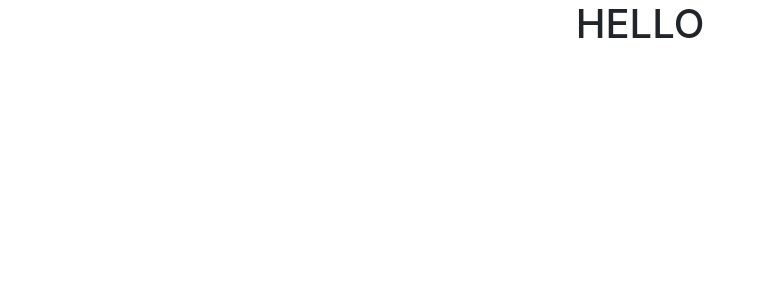
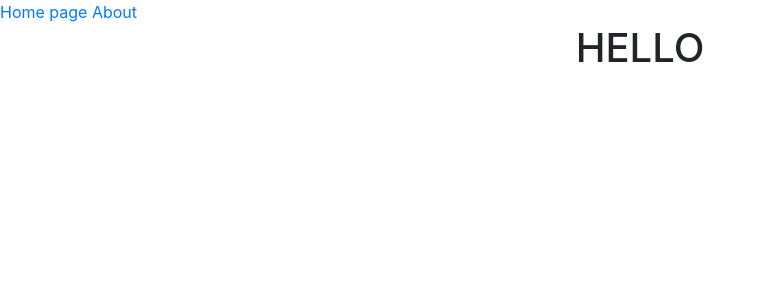
Before and after one commit to JonasKabalo/jonaskabalodev, a Nuxt app: page / in a window 1280 px wide. Shown: the top 300 px of the page, without its empty margins (0-765 px from the left). Built offline with nearby package versions, Linux system fonts and the light colour scheme.

Commit message:
add @nuxtjs/pwa + it's config, created a default vue for link pages (router = Nuxt)

```diff
--- /dev/null
+++ b/layouts/default.vue
@@ -0,0 +1,21 @@
+<template>
+  <div>
+    <NuxtLink to="/">
+      Home page
+    </NuxtLink>
+    <NuxtLink to="/about">
+      About
+    </NuxtLink>
+    <Nuxt />
+  </div>
+</template>
+
+<script>
+export default {
+
+}
+</script>
+
+<style>
+
+</style>
--- a/nuxt.config.js
+++ b/nuxt.config.js
@@ -1,5 +1,6 @@
 export default {
   target: 'static',
+  dev: process.env.NODE_ENV !== 'production',
 
   // Global page headers: https://go.nuxtjs.dev/config-head
   head: {
@@ -10,7 +11,7 @@ export default {
     meta: [
       { charset: 'utf-8' },
       { name: 'viewport', content: 'width=device-width, initial-scale=1' },
-      { hid: 'description', name: 'description', content: 'Portfolio of a Dev Inspiration' },
+      { hid: 'description', name: 'description', content: '' },
       { name: 'format-detection', content: 'telephone=no' }
     ],
     link: [
@@ -32,7 +33,8 @@ export default {
   // Modules for dev and build (recommended): https://go.nuxtjs.dev/config-modules
   buildModules: [
     // https://go.nuxtjs.dev/eslint
-    '@nuxtjs/eslint-module'
+    '@nuxtjs/eslint-module',
+    '@nuxtjs/pwa'
   ],
 
   // Modules: https://go.nuxtjs.dev/config-modules
@@ -46,6 +48,15 @@ export default {
   // Axios module configuration: https://go.nuxtjs.dev/config-axios
   axios: {},
 
+  pwa: {
+    icon: false,
+    disable: process.env.NODE_ENV === 'development',
+    register: true,
+    scope: '/',
+    dest: 'public',
+    swSrc: 'service-worker.js'
+  },
+
   // Build Configuration: https://go.nuxtjs.dev/config-build
   build: {
     babel: {
--- a/package.json
+++ b/package.json
@@ -22,6 +22,7 @@
     "@babel/eslint-parser": "^7.14.7",
     "@nuxtjs/eslint-config": "^6.0.1",
     "@nuxtjs/eslint-module": "^3.0.2",
+    "@nuxtjs/pwa": "^3.3.5",
     "@vue/test-utils": "^1.2.1",
     "babel-core": "7.0.0-bridge.0",
     "babel-jest": "^27.0.5",
--- /dev/null
+++ b/pages/about.vue
@@ -0,0 +1,14 @@
+<template>
+  <h1>
+    about
+  </h1>
+</template>
+
+<script>
+export default {
+}
+</script>
+
+<style>
+
+</style>
--- a/pages/index.vue
+++ b/pages/index.vue
@@ -1,7 +1,9 @@
 <template>
-  <h1 class="text-center">
-    HELLO
-  </h1>
+  <div>
+    <h1 class="text-center">
+      HELLO
+    </h1>
+  </div>
 </template>
 
 <script>
```
Also changed, not shown: 1 other file (tests, documents, lock files or other folders).
